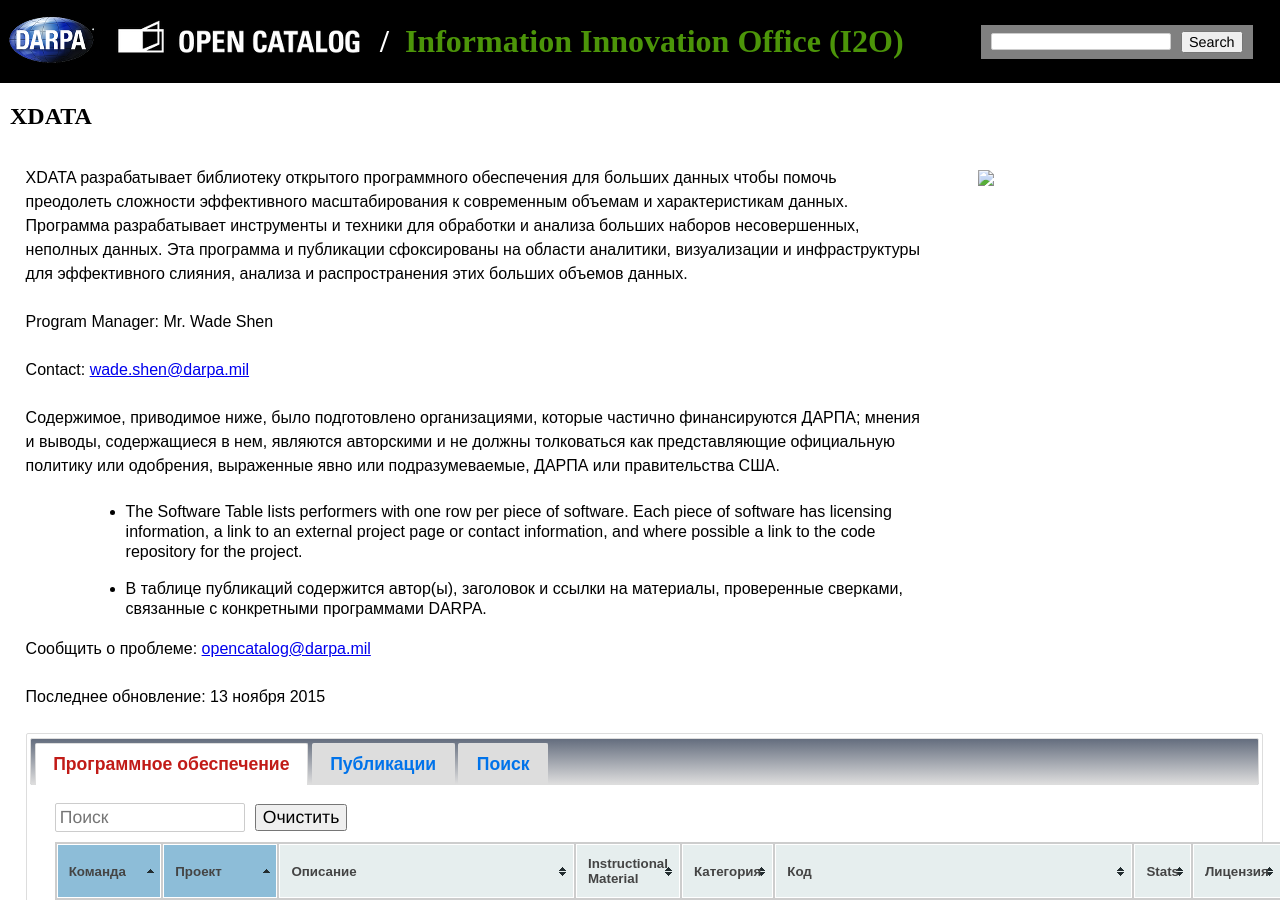
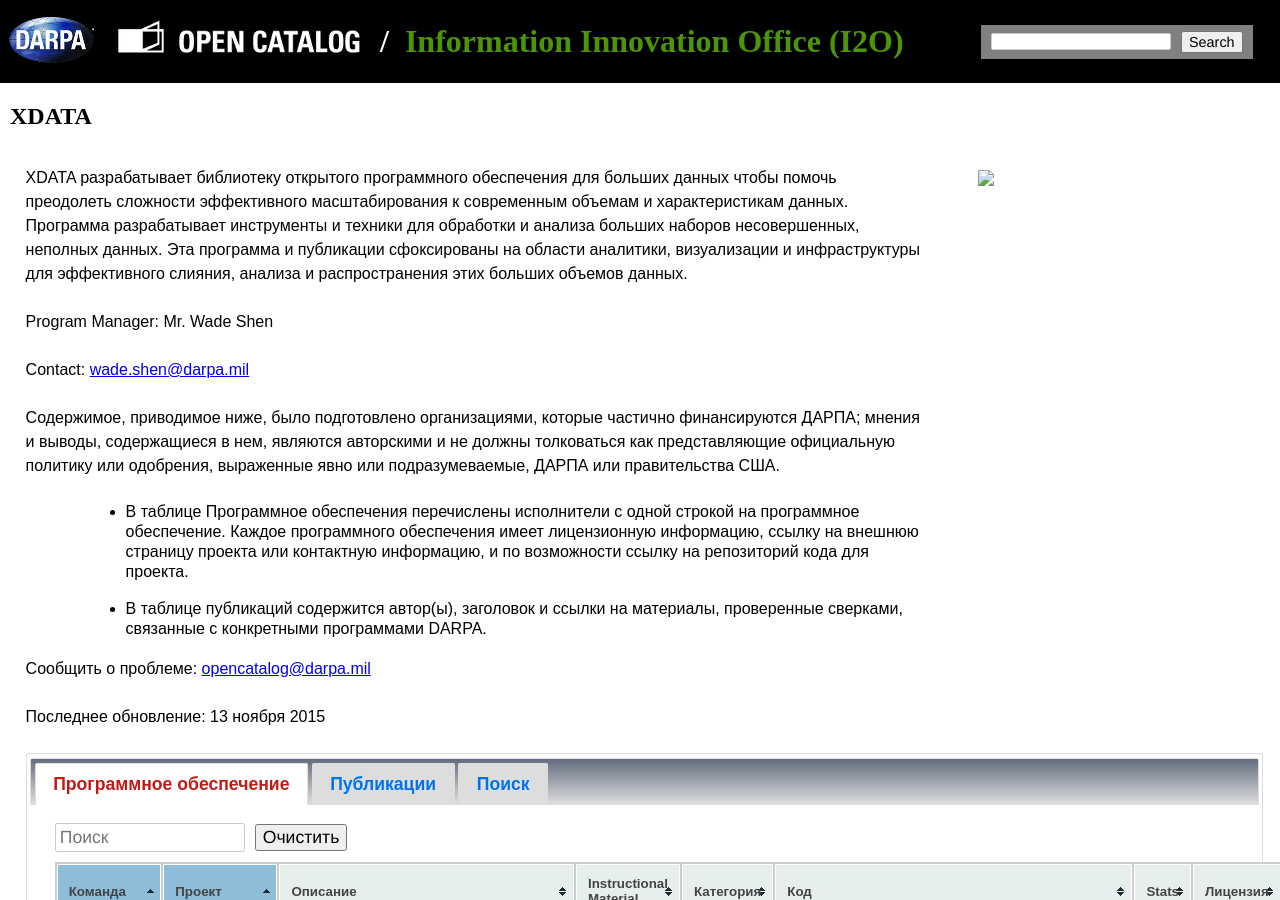
Before and after one commit to kant2002/darpa-ru, a Jekyll site: the page built from ru/XDATA.html, in a window 1280 px wide and 900 px high. Built offline with Jekyll 4.4.1, drawn with Linux system fonts in a browser that asks for light colours.

Commit message:
New translations XDATA.html (Russian)

```diff
--- a/ru/XDATA.html
+++ b/ru/XDATA.html
@@ -9,7 +9,7 @@
  несовершенных, неполных данных. Эта программа и публикации сфоксированы на области аналитики, визуализации и
  инфраструктуры для эффективного слияния, анализа и распространения этих больших объемов данных.<p><p>Program Manager: <a href='http://www.darpa.mil/staff/mr-wade-shen' class='programmanagerlink'>Mr. Wade Shen</a></p><p>Contact: <a href='mailto:wade.shen@darpa.mil'>wade.shen@darpa.mil</a><p><p>Содержимое, приводимое ниже, было подготовлено организациями, которые частично финансируются ДАРПА; мнения и выводы, содержащиеся в нем, являются авторскими и не должны толковаться как представляющие официальную политику или одобрения, выраженные явно или подразумеваемые, ДАРПА или правительства США.</p>
       <ul>
-        <li>The Software Table lists performers with one row per piece of software. Each piece of software has licensing information, a link to an external project page or contact information, and where possible a link to the code repository for the project.</li>
+        <li>В таблице Программное обеспечения перечислены исполнители с одной строкой на программное обеспечение. Каждое программного обеспечения имеет лицензионную информацию, ссылку на внешнюю страницу проекта или контактную информацию, и по возможности ссылку на репозиторий кода для проекта.</li>
       </ul>
       <ul>
         <li>В таблице публикаций содержится автор(ы), заголовок и ссылки на материалы, проверенные сверками, связанные с конкретными программами DARPA.</li></ul>
```
